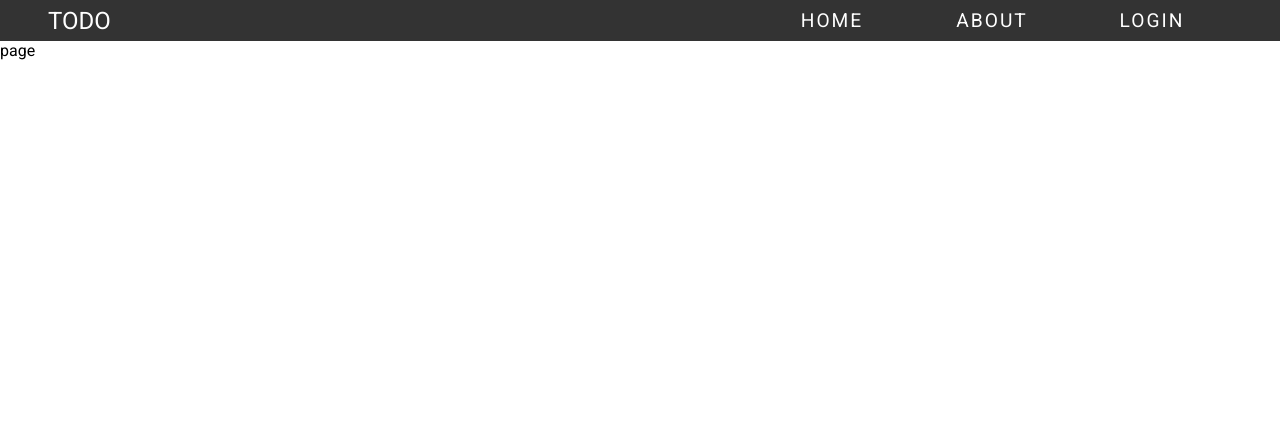
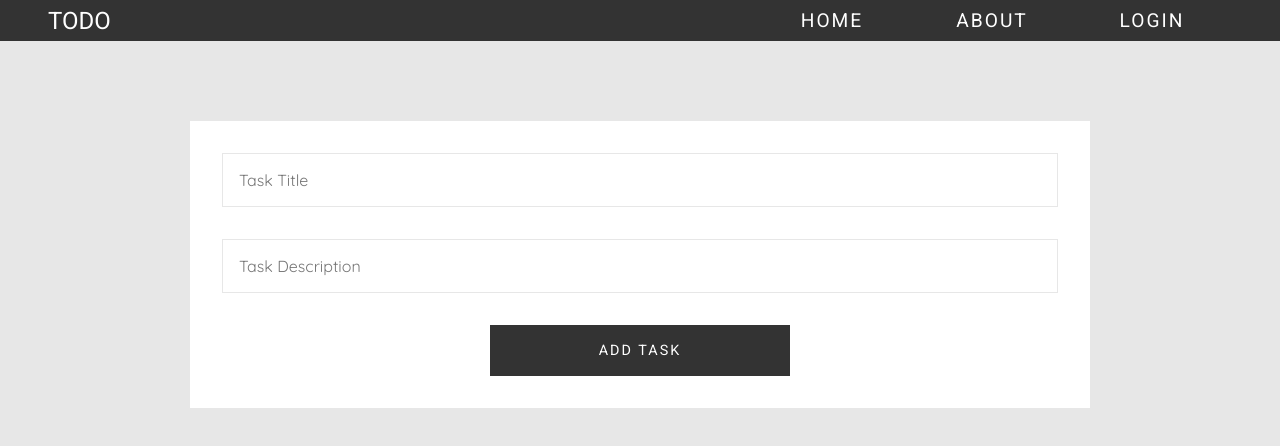
Before and after one commit to killshotxd/todo-next, a Next.js app: page / in a window 1280 px wide. Shown: the top 446 px of the page. Built offline with nearby package versions, Linux system fonts and the light colour scheme.

Commit message:
Form for HomePage

```diff
--- /dev/null
+++ b/src/app/addToDoForm.jsx
@@ -0,0 +1,20 @@
+"use client";
+
+import React from "react";
+
+const addToDoForm = () => {
+  return (
+    <div className="login">
+      <section>
+        <form>
+          <input type="text" placeholder="Task Title" />
+          <input type="text" placeholder="Task Description" />
+
+          <button type="submit">Add Task</button>
+        </form>
+      </section>
+    </div>
+  );
+};
+
+export default addToDoForm;
--- a/src/app/page.jsx
+++ b/src/app/page.jsx
@@ -1,7 +1,12 @@
 import React from "react";
-
+import Form from "./addToDoForm";
 const page = () => {
-  return <div>page</div>;
+  return (
+    <div className="container">
+      <Form />
+      <section className="todosContainer"></section>
+    </div>
+  );
 };
 
 export default page;
--- a/src/app/register/page.jsx
+++ b/src/app/register/page.jsx
@@ -1,3 +1,5 @@
+"use client";
+
 import Link from "next/link";
 import React from "react";
 
@@ -6,6 +8,7 @@ const page = () => {
     <div className="login">
       <section>
         <form>
+          <input type="text" placeholder="Enter your Name" />
           <input type="email" placeholder="Enter your Email" />
           <input type="password" placeholder="Enter your Password" />
 
```
